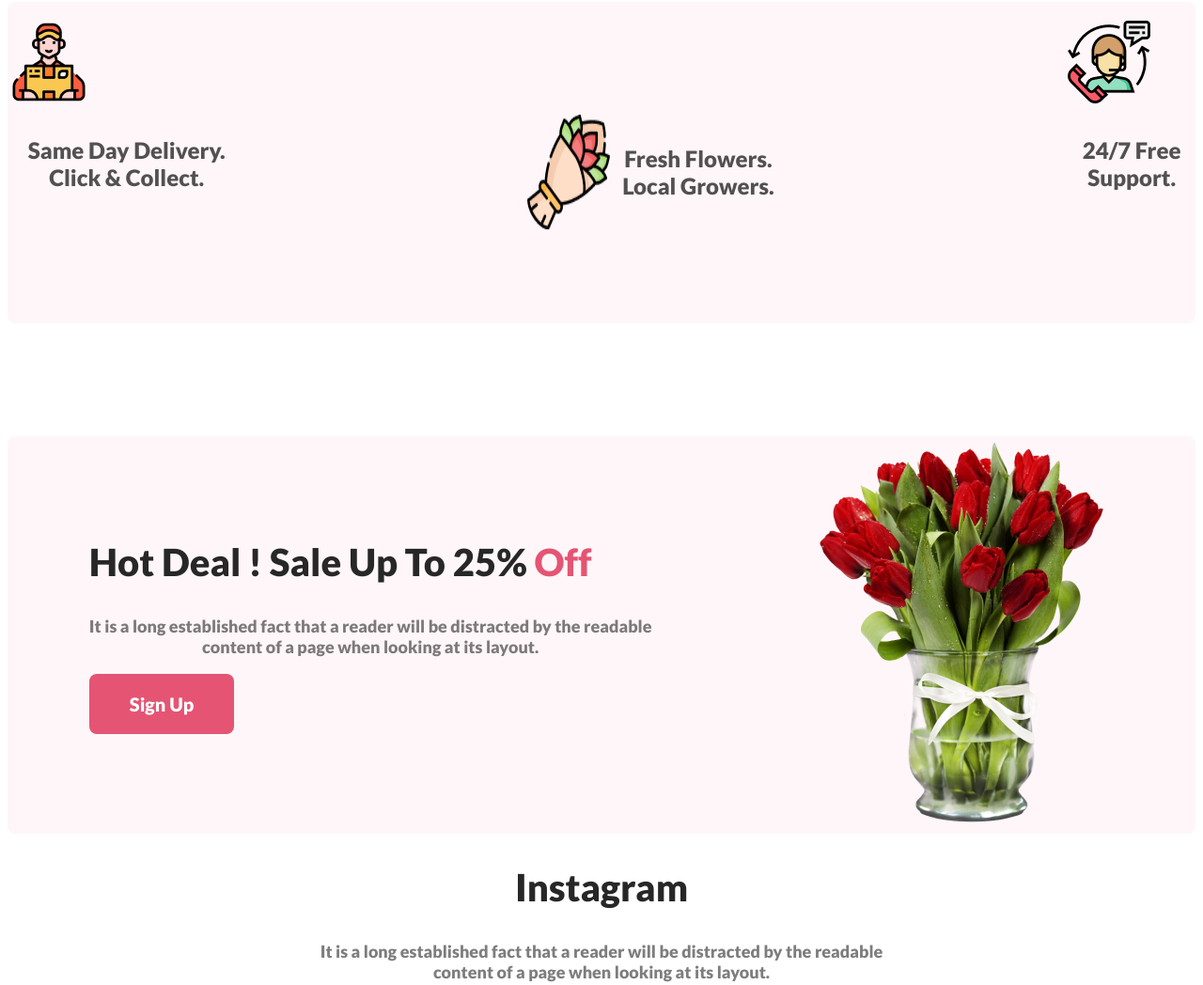
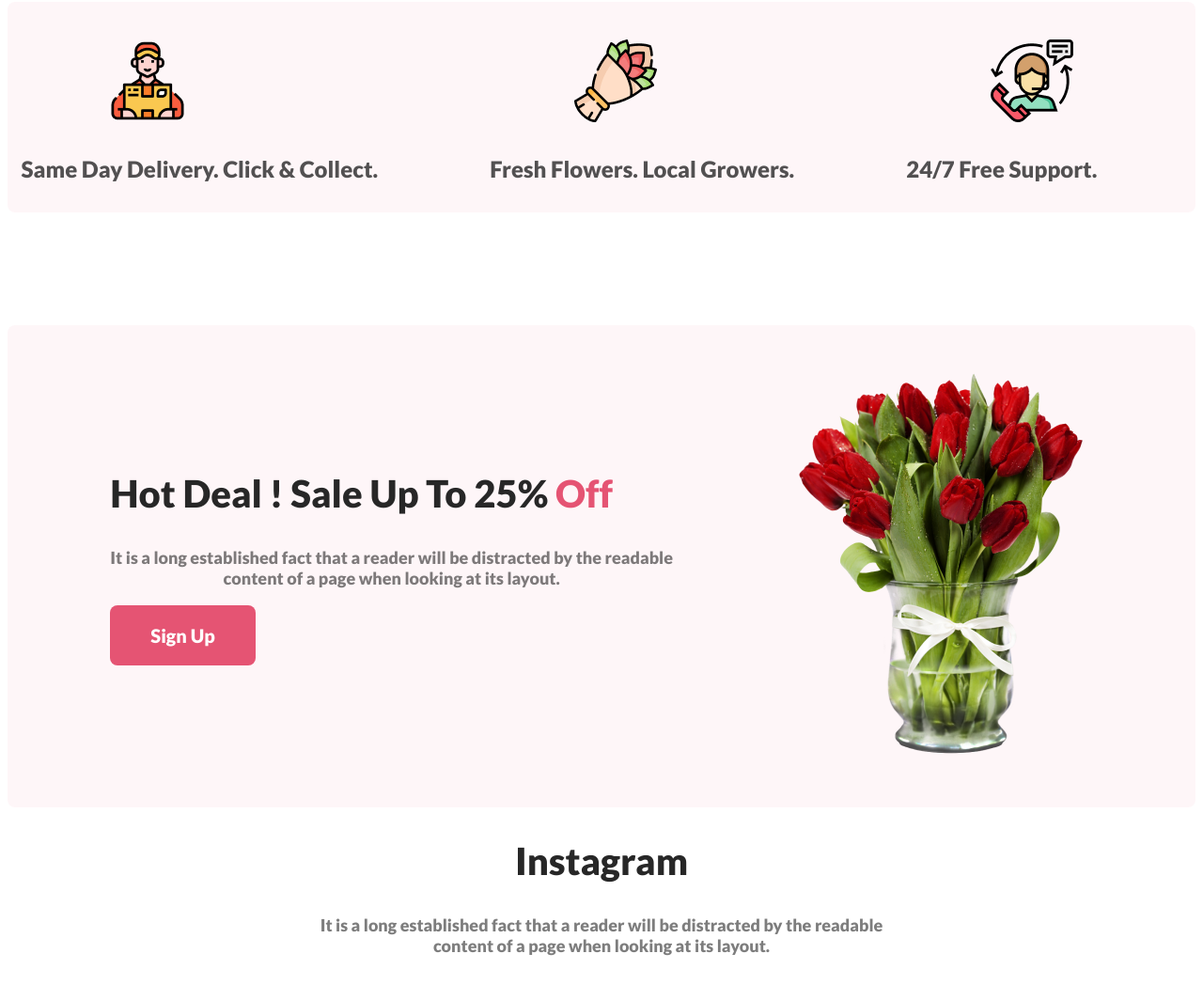
Before and after one commit to apanbarman/flower-shop, a plain HTML site: page index.html in a window 1280 px wide. Shown: the part 1760-2808 px from the top of the page at 94% size. Drawn offline with Linux system fonts and the light colour scheme.

Commit message:
maximum commit

```diff
--- a/index.html
+++ b/index.html
@@ -35,6 +35,7 @@
     <main>
         <!-- section feature start  -->
 
+
         <section class="featured">
             <h1 class="featured-title">Our Featured Flowers</h1>
             <p class="featured-des">It is a long established fact that a reader will be distracted by the readable <br>
@@ -58,15 +59,18 @@
         <section class="section2">
             <div class="contact">
                 <div class="delivery">
-                    <img src="/Flower Asset/Group 57.png" alt="">
+                    <img class="contact-img" src="/Flower Asset/Group 57.png" alt="">
                     <h4 class="contact-title">Same Day Delivery. Click & Collect.</h4>
                 </div>
-                <div class="flowers">
-                    <img src="/Flower Asset/Group 58.png" alt="">
+                <div class="flower">
+                    <img class="contact-img" src="/Flower Asset/Group 58.png" alt="">
+
                     <h4 class="contact-title">Fresh Flowers. Local Growers.</h4>
                 </div>
+
+
                 <div class="support">
-                    <img src="/Flower Asset/Group 59.png" alt="">
+                    <img class="contact-img" src="/Flower Asset/Group 59.png" alt="">
                     <h4 class="contact-title">24/7 Free Support.</h4>
 
                 </div>
--- a/styles/style.css
+++ b/styles/style.css
@@ -56,6 +56,7 @@
 
 }
 
+
 .featured-title {
     color: #272727;
     text-align: center;
@@ -72,7 +73,6 @@
 
 .featured-container {
     display: flex;
-
     justify-content: space-around;
     align-items: center;
     margin-top: 20px;
@@ -120,16 +120,23 @@
 
 .contact {
     display: flex;
-    justify-content: space-evenly;
+    justify-content: space-around;
+    align-items: center;
+    margin-top: 20px;
 
 
 }
 
+.contact-img{
+    height: 88px;
+    width: 88px;
+}
 .contact-title {
     color: rgba(39, 39, 39, 0.80);
     text-align: center;
     font-size: 24px;
     font-weight: 600;
+    margin-left: -90px;
 
 }
 
@@ -140,6 +147,7 @@
     background: rgba(229, 84, 115, 0.05);
     border-radius: 8px;
     margin-top: 120px;
+    padding: 45px;
 
 }
 
```
